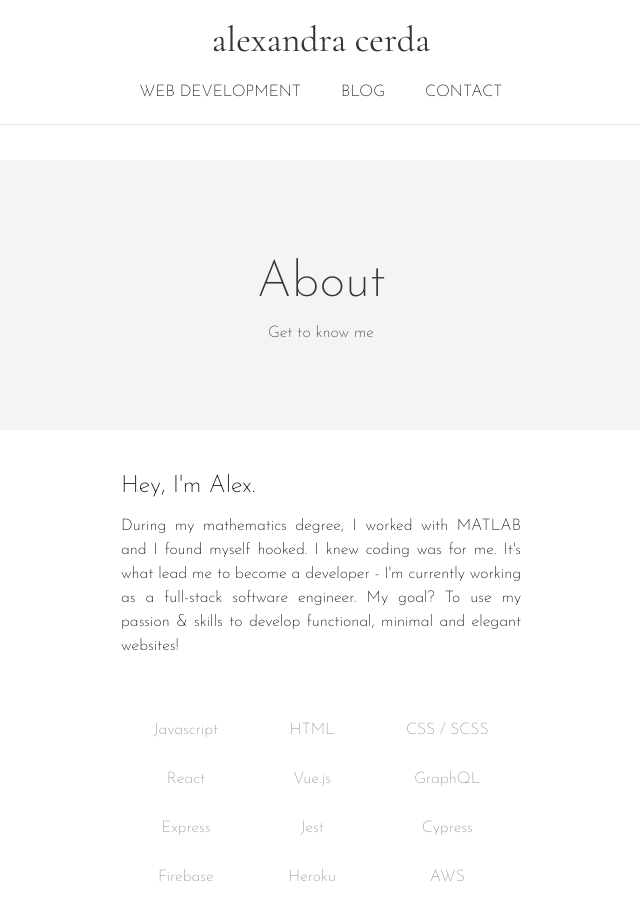
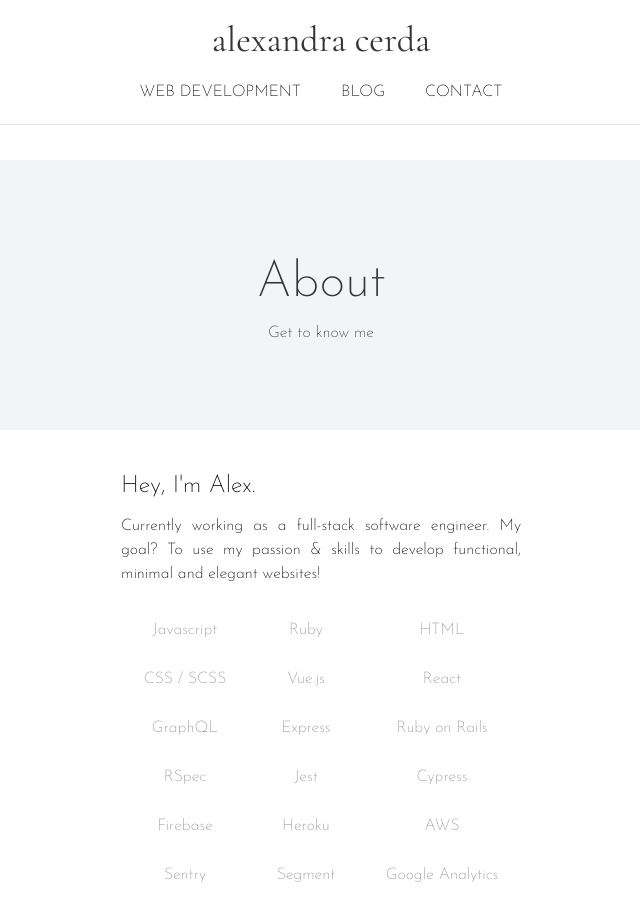
Before and after one commit to alxcerda/personal-website, a React (Create React App) app: page / in a window 1280 px wide. Shown: the top 920 px of the page, without its empty margins (319-959 px from the left). Built offline with nearby package versions, Linux system fonts and the light colour scheme; no server answers; a web font is replaced by a local one.

Commit message:
Update about page & styling

```diff
--- a/package.json
+++ b/package.json
@@ -14,6 +14,7 @@
     "@types/react-dom": "^16.9.10",
     "firebase": "^8.2.1",
     "node-sass": "^4.14.1",
+    "nodemailer": "^6.4.17",
     "postcss": "^8.2.1",
     "react": "^17.0.1",
     "react-dom": "^17.0.1",
--- a/src/components/BlogItem.tsx
+++ b/src/components/BlogItem.tsx
@@ -7,14 +7,14 @@ type BlogItemProps = {
 
 export default function BlogItem({ title, url, image }: BlogItemProps) {
   return (
-    <div className="px-8 py-3 xs:px-3 flex flex-col fade-in-slow border blog-item">
+    <a
+      href={url}
+      className="hover:bg-gray-50 cursor-pointer px-8 py-3 xs:px-3 flex flex-col fade-in-slow border blog-item"
+    >
       <img src={image} alt="Blog item" className="blog-item-img" />
       <div className="flex justify-between items-center pt-2">
         <div className="text-lg"> {title}</div>
-        <a href={url} className="underline">
-          View
-        </a>
       </div>
-    </div>
+    </a>
   );
 }
--- a/src/components/PortfolioItem.tsx
+++ b/src/components/PortfolioItem.tsx
@@ -14,15 +14,15 @@ export default function PortfolioItem({
   image,
 }: PortfolioItemProps) {
   return (
-    <div className="px-8 py-3 xs:px-3 flex flex-col fade-in-slow border">
+    <a
+      href={url}
+      className="hover:bg-gray-50 cursor-pointer px-8 py-3 xs:px-3 flex flex-col fade-in-slow border"
+    >
       <img src={image} alt="Portfolio item" className="preview-img" />
-      <div className="flex justify-between items-center">
+      <div className="flex items-center">
         <div className="text-lg"> {title}</div>
-        <a href={url} className="underline">
-          View
-        </a>
       </div>
       <p className="text-accent-medium"> {description} </p>
-    </div>
+    </a>
   );
 }
--- a/src/views/About.tsx
+++ b/src/views/About.tsx
@@ -10,26 +10,30 @@ export default function About() {
           <div className="about__description">
             <div className="text-2xl">Hey, I'm Alex.</div>
             <div className="text-md pt-3 text-justify">
-              During my mathematics degree, I worked with MATLAB and I found
-              myself hooked. I knew coding was for me. It's what lead me to
-              become a developer - I'm currently working as a full-stack
-              software engineer. My goal? To use my passion & skills to develop
-              functional, minimal and elegant websites!
+              Currently working as a full-stack software engineer. My goal? To
+              use my passion & skills to develop functional, minimal and elegant
+              websites!
             </div>
           </div>
-          <div className="flex flex-col flex-wrap pt-10 xs:pt-3 pb-8 grid fade-in-translate-vvslow-top">
+          <div className="grid flex-wrap pt-3 xs:pt-3 pb-10 fade-in-translate-vslow-top">
             <div>Javascript</div>
+            <div> Ruby </div>
             <div>HTML</div>
             <div>CSS / SCSS</div>
+            <div>Vue.js</div>
             <div>React</div>
-            <div>Vue.js</div>
             <div>GraphQL</div>
             <div>Express</div>
+            <div> Ruby on Rails</div>
+            <div> RSpec </div>
             <div>Jest</div>
             <div>Cypress</div>
             <div>Firebase</div>
             <div>Heroku</div>
             <div>AWS</div>
+            <div> Sentry </div>
+            <div> Segment </div>
+            <div> Google Analytics </div>
           </div>
         </div>
       </div>
```
Also changed, not shown: 2 other files (tests, documents, lock files or other folders).
